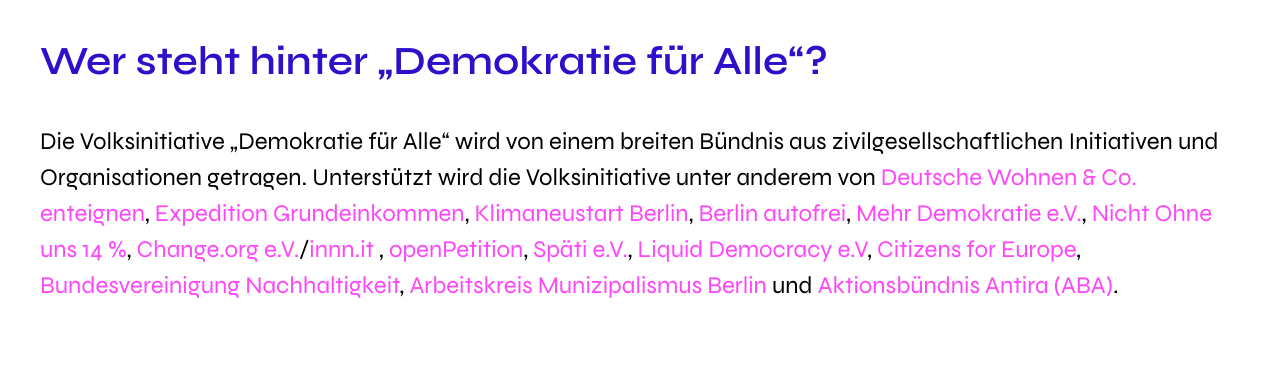
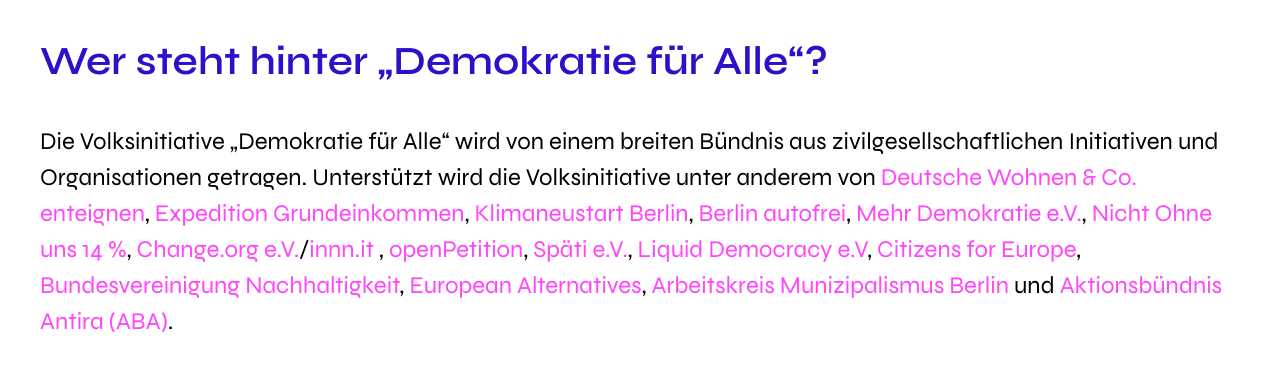
Before and after one commit to grundeinkommensbuero/demokratie-fuer-alle, a Next.js app: page / in a window 1280 px wide. Shown: the part 4040-4430 px from the top of the page. Built offline with nearby package versions, Linux system fonts and the light colour scheme.

Commit message:
Added European Alternatives

```diff
--- a/pages/index.tsx
+++ b/pages/index.tsx
@@ -425,6 +425,14 @@
                 <a
                   target="_blank"
                   rel="noreferrer"
+                  href="euroalter.com"
+                >
+                  European Alternatives
+                </a>
+                ,{' '}
+                <a
+                  target="_blank"
+                  rel="noreferrer"
                   href="https://munizipalismus-berlin.de/"
                 >
                   Arbeitskreis Munizipalismus Berlin
```
